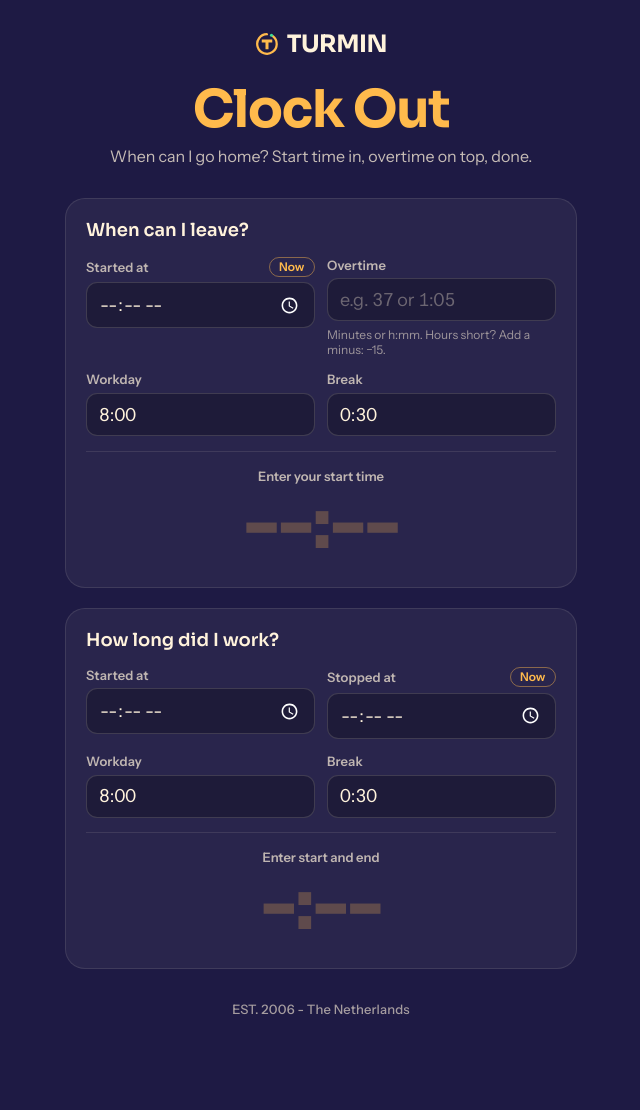
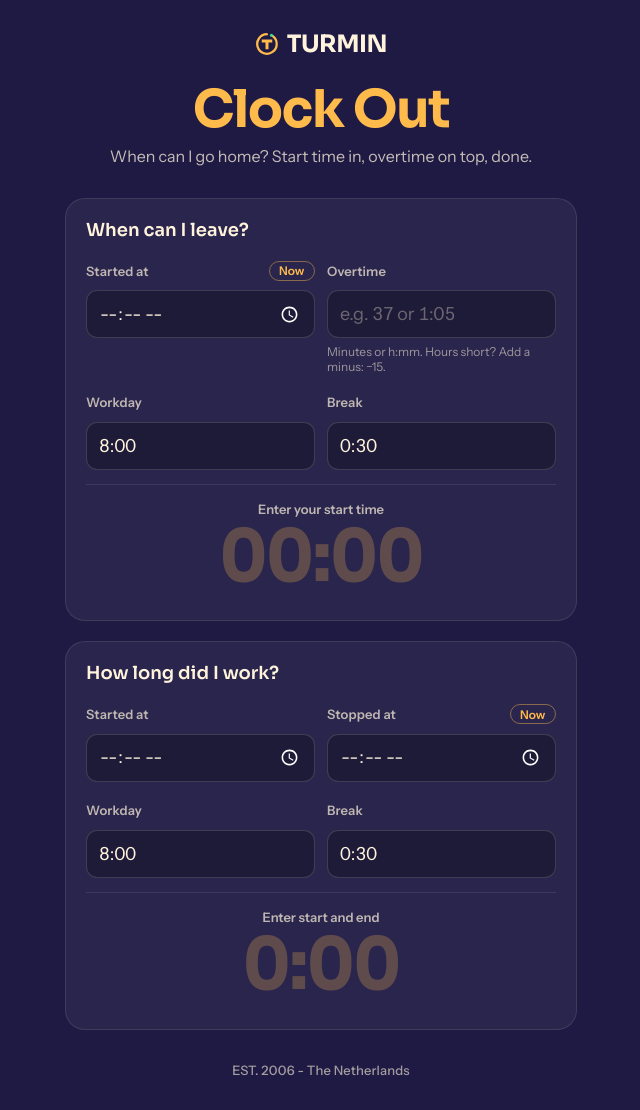
Before and after one commit to Turmin/Turmin.com, a PHP site: page /clockout/index.php in a window 1280 px wide. Shown: the whole page, without its empty margins (319-959 px from the left). Before the commit the page ends 1015 px from the top, so only its background shows below. Run offline with PHP 8.4, Linux system fonts and the light colour scheme.

Commit message:
Fix Clock Out field layout on iOS Safari
- Grid columns use minmax(0, 1fr) so time inputs can't overflow
- Inputs get a fixed height and no native appearance (empty iOS time
  inputs had no height and a built-in minimum width)
- Labels share one height with or without a Now button, so inputs line up
- Empty result shows a dimmed 00:00 instead of blocky dashes

Co-Authored-By: Claude Opus 5.5 <noreply@anthropic.com>
Claude-Session: https://claude.ai/code/session_01SeHSaRQeoQHHWWSzZtLKBf

```diff
--- a/clockout/css/style.css
+++ b/clockout/css/style.css
@@ -109,18 +109,31 @@ h1, h2, p { margin: 0; }
 }
 .calc {
   display: grid;
-  grid-template-columns: 1fr 1fr;
+  grid-template-columns: repeat(2, minmax(0, 1fr)); /* minmax: wide inputs can't stretch a column */
   gap: .9rem .75rem;
   scroll-margin-top: 1rem;
 }
 .field { display: flex; flex-direction: column; gap: .35rem; min-width: 0; }
-.field label { font-size: .8125rem; font-weight: 600; letter-spacing: .01em; opacity: .7; }
+.field > label, .label-row label { font-size: .8125rem; font-weight: 600; letter-spacing: .01em; opacity: .7; }
 .hint { font-size: .75rem; opacity: .55; }
-.label-row { display: flex; align-items: center; justify-content: space-between; gap: .5rem; }
+.field > label, .label-row {
+  display: flex;
+  align-items: center;
+  min-height: 1.75rem; /* same height with or without a Now button, so the inputs line up */
+}
+.label-row { justify-content: space-between; gap: .35rem; white-space: nowrap; }
 
 .calc input {
+  display: block;
   width: 100%;
+  min-width: 0;
+  max-width: 100%;
+  height: 3rem; /* iOS gives an empty time input no height of its own */
+  margin: 0;
+  -webkit-appearance: none;
+  appearance: none;
   font: inherit;
+  line-height: 1.5;
   font-size: 1.125rem;
   font-variant-numeric: tabular-nums;
   color: var(--fg);
@@ -130,6 +143,9 @@ h1, h2, p { margin: 0; }
   padding: .6rem .75rem;
   color-scheme: dark;
 }
+/* iOS Safari: centred value and a built-in minimum width otherwise */
+.calc input[type="time"] { text-align: left; }
+.calc input::-webkit-date-and-time-value { text-align: left; margin: 0; }
 .calc input::placeholder { color: var(--fg); opacity: .35; }
 .calc input:focus { outline: none; border-color: var(--mark); }
 
--- a/clockout/index.php
+++ b/clockout/index.php
@@ -230,7 +230,7 @@ function diff_text($v)
           <p class="result-sub"><?= e(overtime_text($home['overtime'])) ?> · normally done at <?= fmt_time($home['normal']) ?></p>
 <?php else: ?>
           <p class="result-label">Enter your start time</p>
-          <p class="result-big result-empty">--:--</p>
+          <p class="result-big result-empty">00:00</p>
 <?php endif; ?>
         </output>
       </form>
@@ -270,7 +270,7 @@ function diff_text($v)
           <p class="result-sub"><?= e(diff_text($worked['diff'])) ?></p>
 <?php else: ?>
           <p class="result-label">Enter start and end</p>
-          <p class="result-big result-empty">-:--</p>
+          <p class="result-big result-empty">0:00</p>
 <?php endif; ?>
         </output>
         <button type="button" class="chip chip-wide" id="use-overtime" hidden>Use as overtime above ↑</button>
@@ -342,7 +342,7 @@ function diff_text($v)
     // 1. When can I leave?
     function calcHome() {
       var out = $('out-home');
-      if ($('start').value === '') { render(out, 'Enter your start time', '--:--', '', true); return; }
+      if ($('start').value === '') { render(out, 'Enter your start time', '00:00', '', true); return; }
       var start = parseTime($('start').value), work = parseDuration($('workday').value),
           brk = parseDuration($('break').value), ot = parseDuration($('overtime').value);
       if (start === null) return error(out, "That start time doesn't make sense. Try something like 8:43.");
@@ -369,7 +369,7 @@ function diff_text($v)
     function calcWorked() {
       var out = $('out-worked'), btn = $('use-overtime');
       btn.hidden = true; lastDiff = null;
-      if ($('s2').value === '' && $('e2').value === '') { render(out, 'Enter start and end', '-:--', '', true); return; }
+      if ($('s2').value === '' && $('e2').value === '') { render(out, 'Enter start and end', '0:00', '', true); return; }
       var s = parseTime($('s2').value), e = parseTime($('e2').value),
           b = parseDuration($('b2').value), w = parseDuration($('w2').value);
       if (s === null || e === null) return error(out, 'Enter both a start and an end time, like 8:43 and 17:20.');
```
